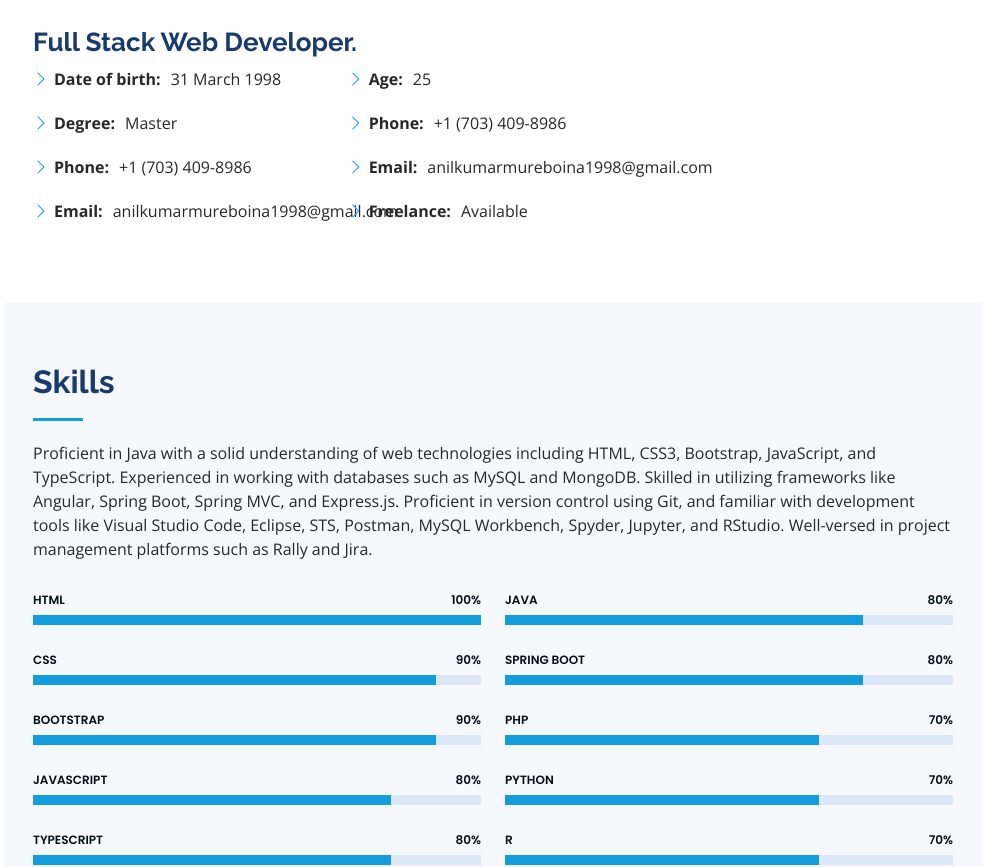
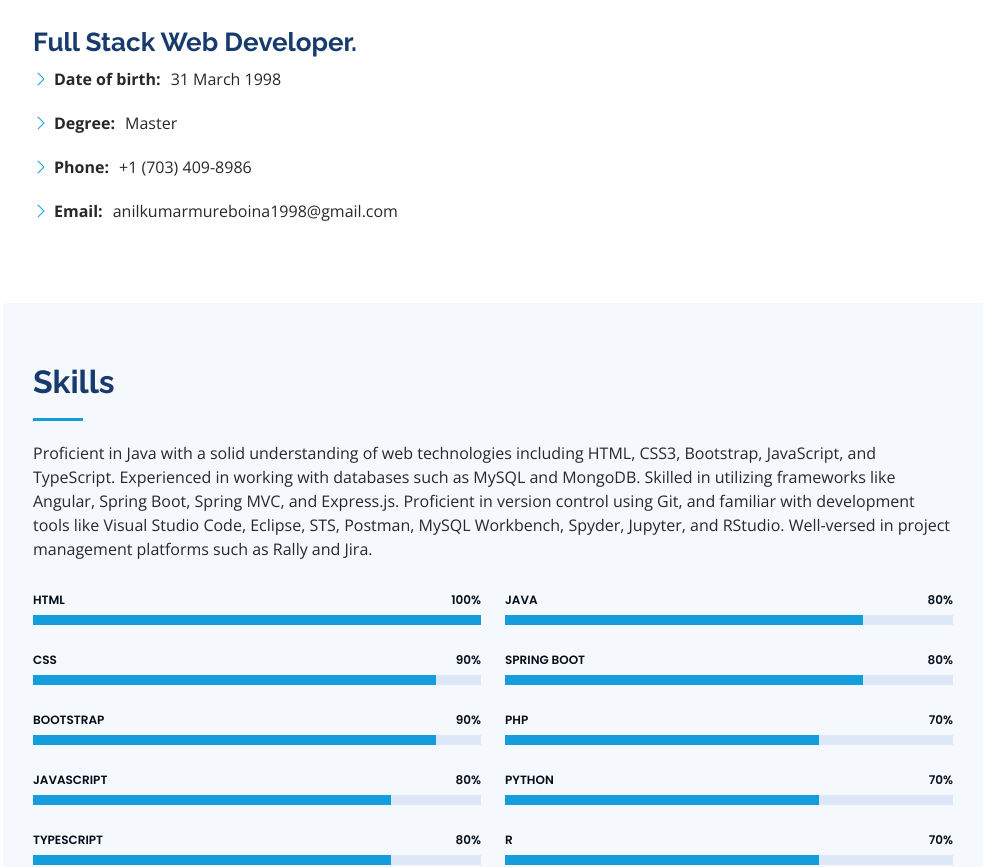
Before and after one commit to anilkumar0331/anilkumar0331.github.io, a plain HTML site: page index.html in a window 1280 px wide. Shown: the part 1157-2024 px from the top of the page, without its empty margins (297-1280 px from the left). Drawn offline with nearby package versions, Linux system fonts and the light colour scheme.

Commit message:
Deleted few info in About section

```diff
--- a/index.html
+++ b/index.html
@@ -111,15 +111,6 @@
                   <li><i class="bi bi-chevron-right"></i> <strong>Degree:</strong> <span>Master</span></li>
                   <li><i class="bi bi-chevron-right"></i> <strong>Phone:</strong> <span>+1 (703) 409-8986</span></li>
                   <li><i class="bi bi-chevron-right"></i> <strong>Email:</strong><span>anilkumarmureboina1998@gmail.com</span></li>
-                </ul>
-              </div>
-              <div class="col-lg-6">
-                <ul>
-                  <li><i class="bi bi-chevron-right"></i> <strong>Age:</strong> <span>25</span></li>
-                  <li><i class="bi bi-chevron-right"></i> <strong>Phone:</strong> <span>+1 (703) 409-8986</span></li>
-                  <li><i class="bi bi-chevron-right"></i> <strong>Email:</strong>
-                    <span>anilkumarmureboina1998@gmail.com</span></li>
-                  <li><i class="bi bi-chevron-right"></i> <strong>Freelance:</strong> <span>Available</span></li>
                 </ul>
               </div>
             </div>
```
